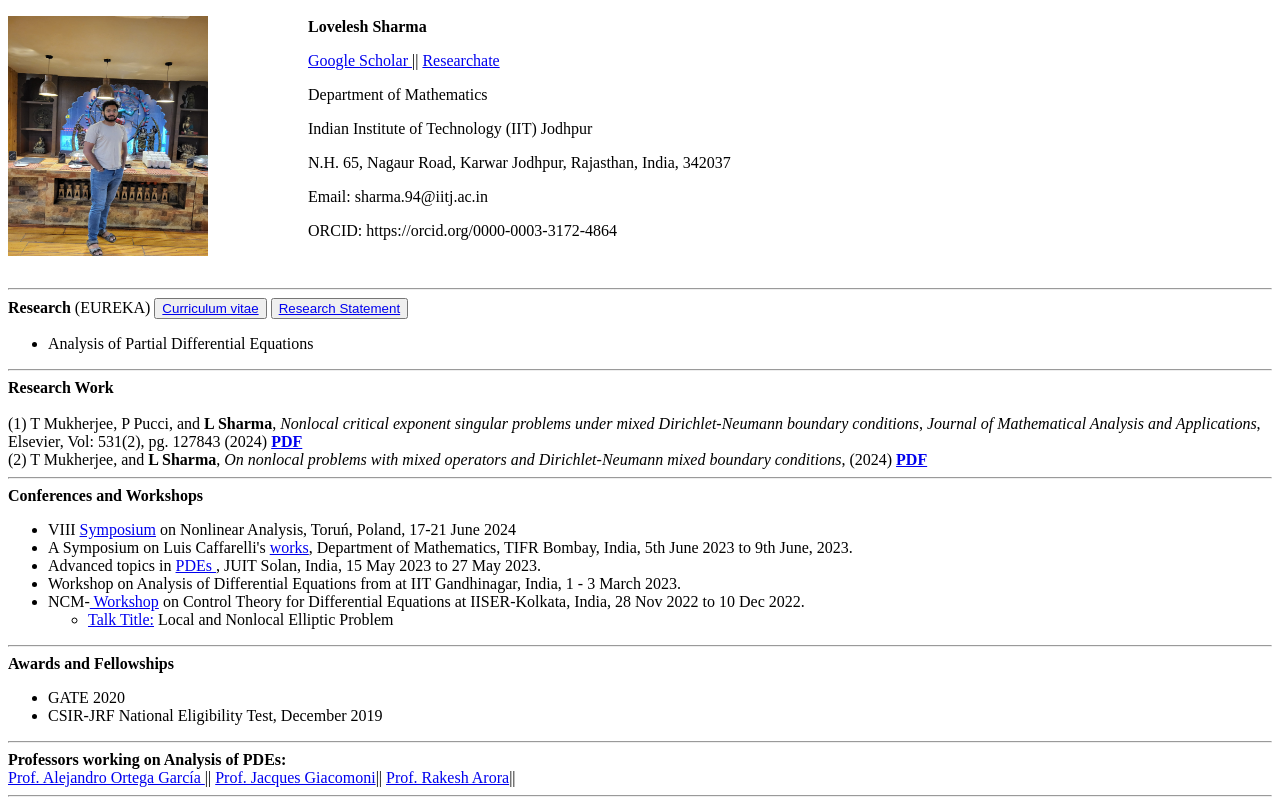
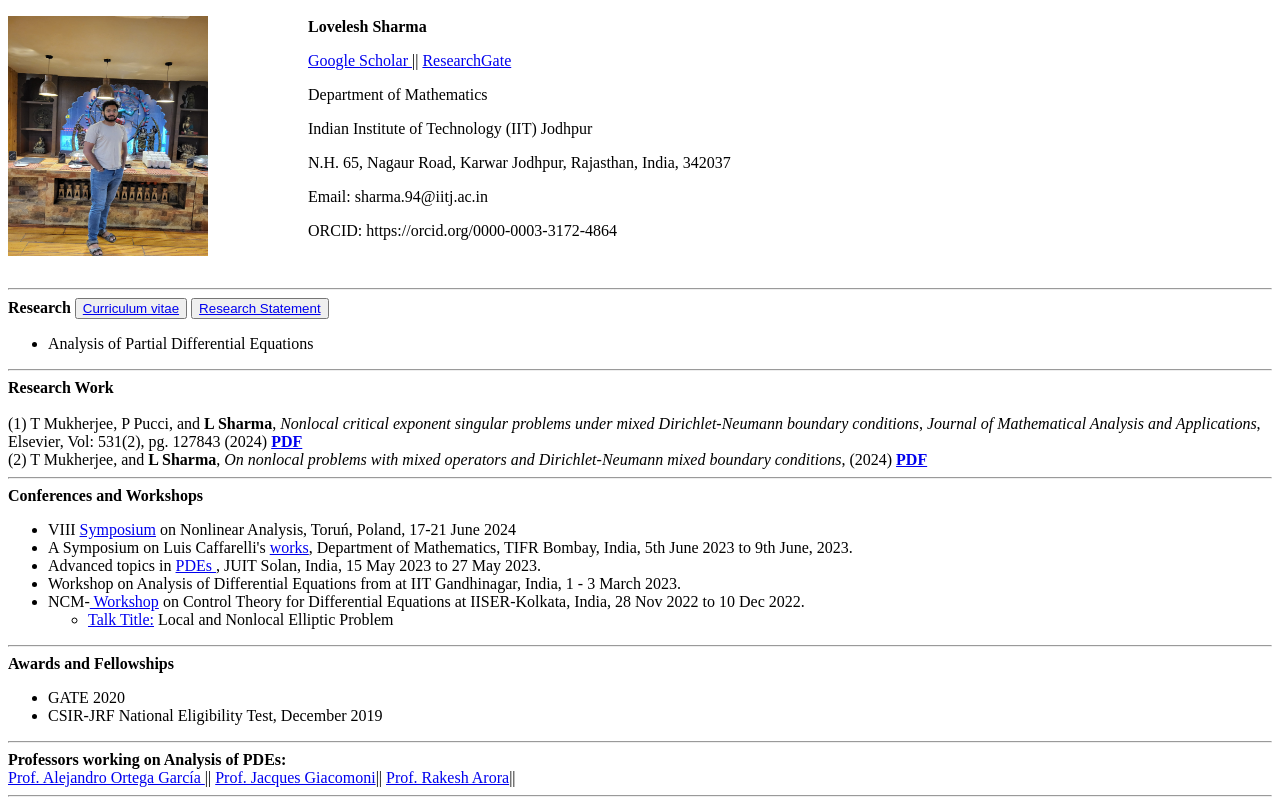
Before and after one commit to slovelesh96/Lovelesh_Sharma, a plain HTML site: page index.html in a window 1280 px wide. Shown: the top 800 px of the page. Drawn offline with Linux system fonts and the light colour scheme.

Commit message:
Update index.html

```diff
--- a/index.html
+++ b/index.html
@@ -13,7 +13,7 @@
 </div>
     <div style = "position:relative; left:100px; top:2px; ">
    <p class="p-welcome"><b>Lovelesh Sharma  </b></p>
-    <p class="p-welcome"><a href="https://scholar.google.com/citations?user=c-MDBF8AAAAJ&hl=en&oi=sra" target="_blank"> Google Scholar </a> || <a href="https://www.researchgate.net/profile/Lovelesh-Sharma" target="_blank"> Researchate </a>  </p>
+    <p class="p-welcome"><a href="https://scholar.google.com/citations?user=c-MDBF8AAAAJ&hl=en&oi=sra" target="_blank"> Google Scholar </a> || <a href="https://www.researchgate.net/profile/Lovelesh-Sharma" target="_blank"> ResearchGate </a>  </p>
     <p class="p-welcome">Department of Mathematics</p>
         <p class="p-welcome">  Indian Institute of Technology (IIT) Jodhpur</p>
     <p class="p-welcome">N.H. 65, Nagaur Road, Karwar
@@ -25,7 +25,7 @@
 
     <hr>
 
-<b>Research </b> (EUREKA) <button> <a href="https://drive.google.com/file/d/1Y8W4ltMAg461vDLPCeS-HgqSOUCj24xn/view?usp=sharing" target="_blank">
+<b>Research </b> <button> <a href="https://drive.google.com/file/d/1Y8W4ltMAg461vDLPCeS-HgqSOUCj24xn/view?usp=sharing" target="_blank">
             Curriculum vitae</a></button>
            <button> <a href="https://drive.google.com/file/d/1Y8W4ltMAg461vDLPCeS-HgqSOUCj24xn/view?usp=sharing" target="_blank">
             Research Statement </a></button>
```
